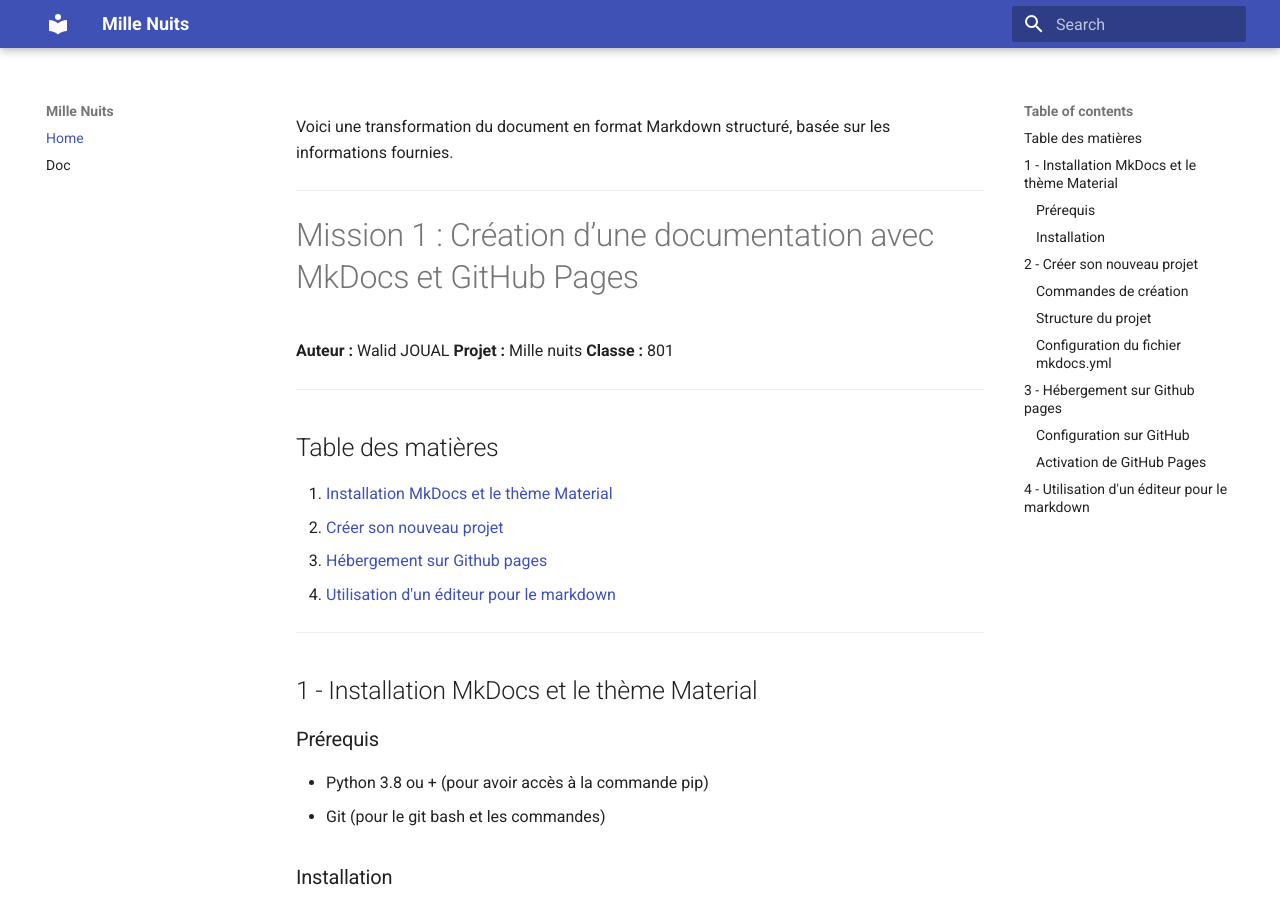
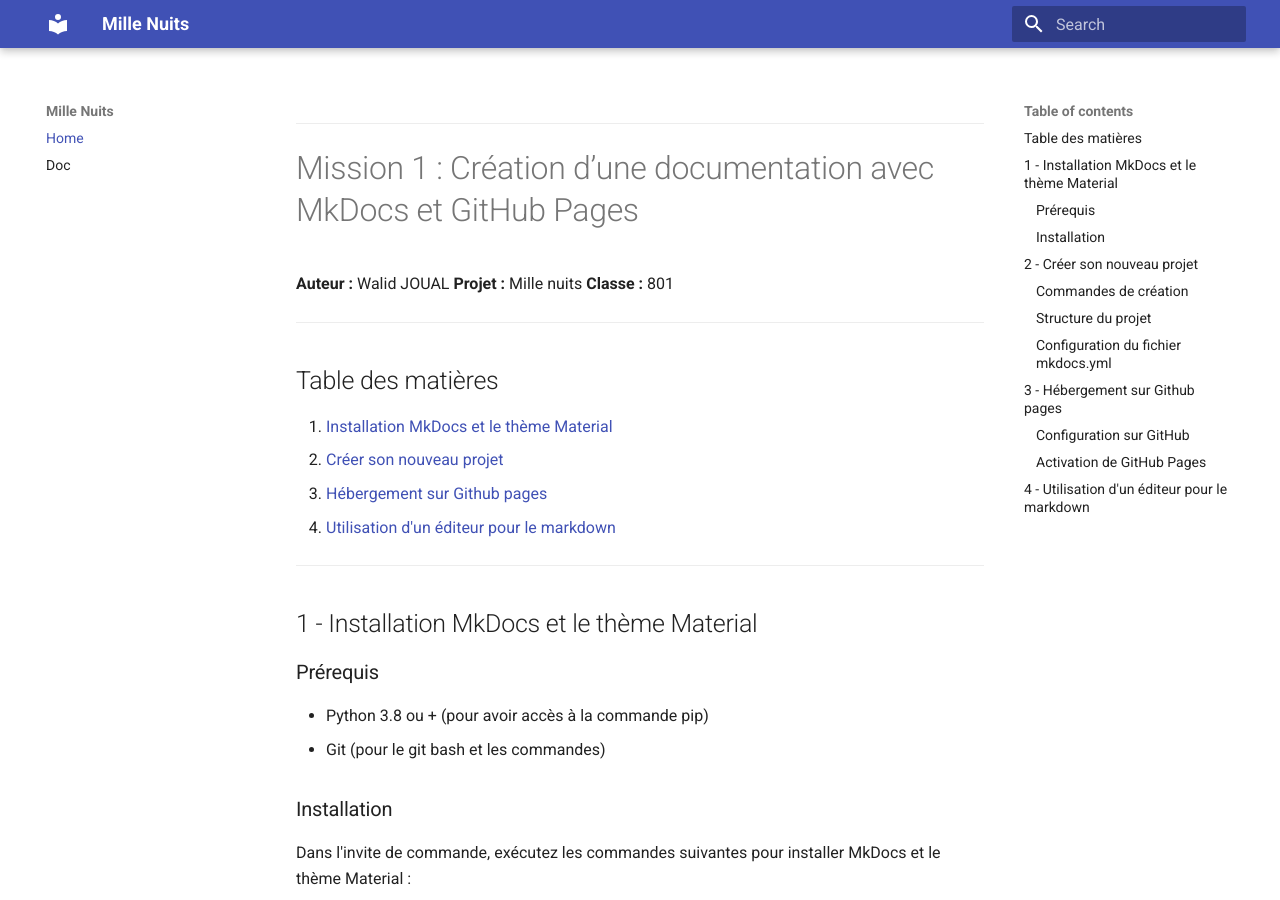
Before and after one commit to WALID163/MilleNuits-mkdocs, an MkDocs documentation site: the page built from docs/index.md, in a window 1280 px wide and 900 px high. Built offline with MkDocs 1.6.1 and Material for MkDocs 9.7.7, drawn with Linux system fonts in a browser that asks for light colours; some of the changed text lies outside the part shown.

Commit message:
Update index.md

````diff
--- a/docs/index.md
+++ b/docs/index.md
@@ -1,5 +1,3 @@
-Voici une transformation du document en format Markdown structuré, basée sur les informations fournies.
-
 -----
 
 # Mission 1 : Création d’une documentation avec MkDocs et GitHub Pages
@@ -87,7 +85,7 @@
 2.  Définir la visibilité sur **Public**.
 3.  Envoyer (Push) les fichiers du projet MkDocs (via Git ou GitHub Desktop).
 
-Commandes Git :**
+Commandes Git :
 
 ```bash
 git init
````
